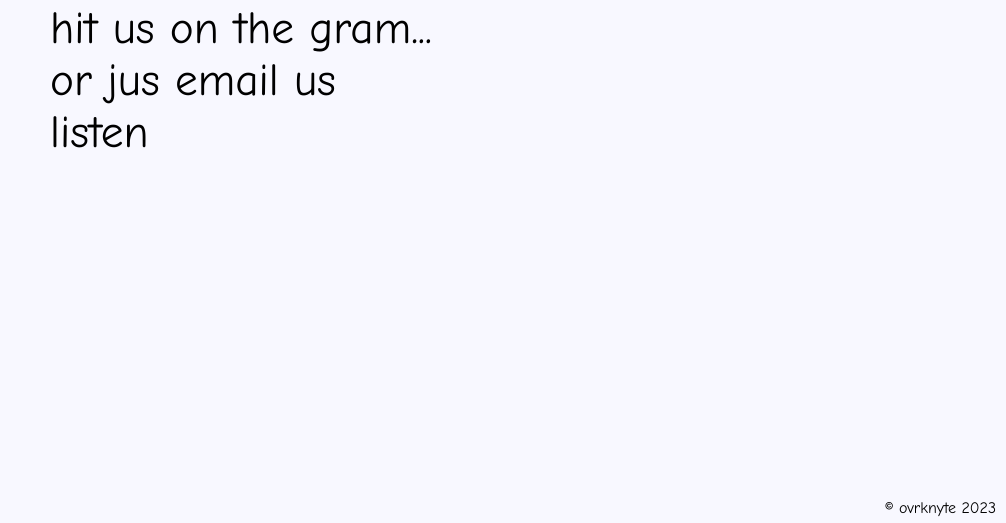
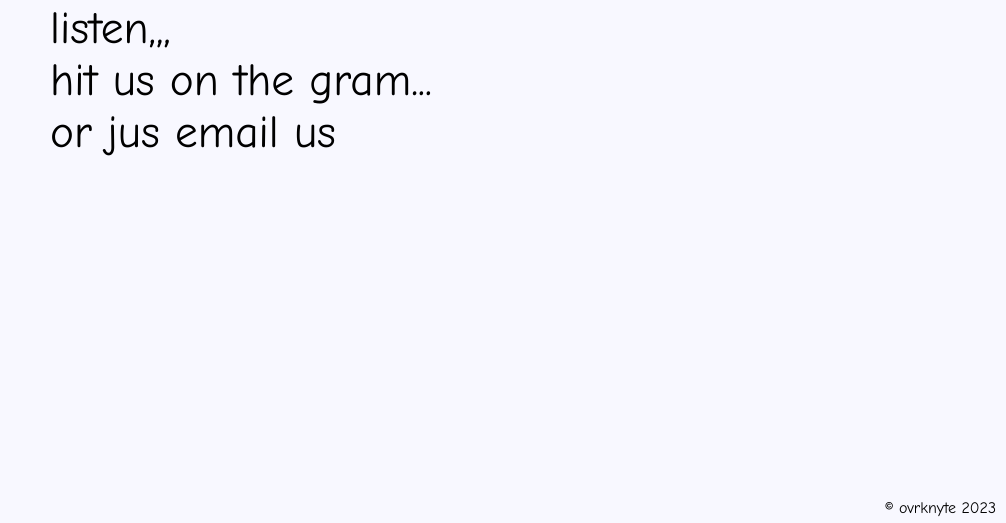
Before and after one commit to ovrknyte/web, a plain HTML site: page index.html in a window 1280 px wide. Shown: the part 277-800 px from the top of the page, without its empty margins (274-1280 px from the left). Drawn offline with Linux system fonts and the light colour scheme.

Commit message:
Update index.html

```diff
--- a/index.html
+++ b/index.html
@@ -18,9 +18,10 @@
 	<nav class="navigation">
 		<img src="images/ovrknyte1.jpg">
 		<br>
+		<a target="_blank" class="nav-links" href="https://www.soundcloud.com/ovrknyte">listen,,,</a><br>
 		<a target="_blank" class="nav-links" href="https://www.instagram.com/ovrknyt3/">hit us on the gram...</a><br>
 		<a target="_blank" class="nav-links" href="mailto:ovrknyte@gmail.com">or jus email us</a><br>
-		<a target="_blank" class="nav-links" href="https://www.soundcloud.com/ovrknyte">listen</a><br>
+
 
 	</nav>
 
```
